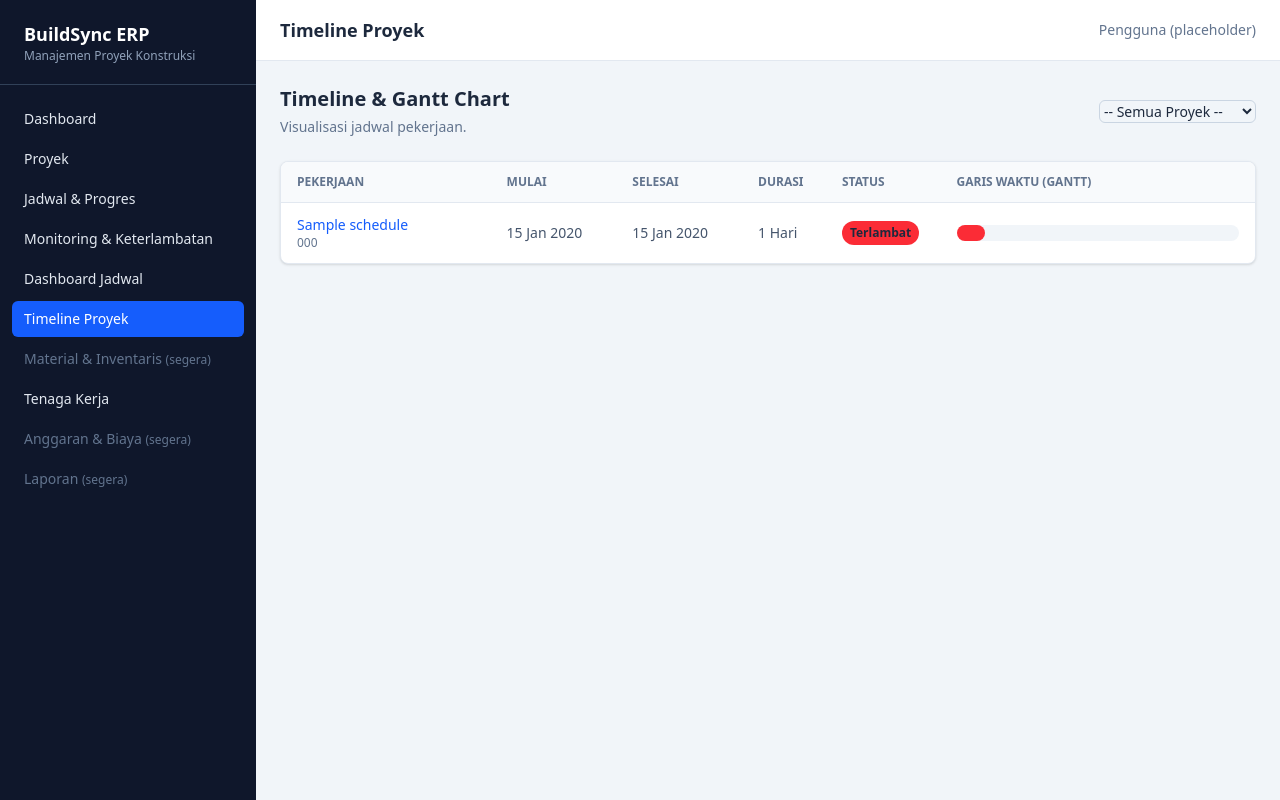
After one commit to akbrff/buildsync-erp, a Laravel app: page /schedules/timeline in a window 1280 px wide. The commit adds this page. Run offline with Laravel 12, Linux system fonts and the light colour scheme; tables that the repository leaves empty hold one stand-in row (values such as "Sample post"); style sheets or scripts are compiled from the project's sources.

Commit message:
feat(dashboard): halaman ringkasan dan timeline gantt (Milestone 6)

```diff
--- /dev/null
+++ b/app/Http/Controllers/ScheduleDashboardController.php
@@ -0,0 +1,47 @@
+<?php
+
+namespace App\Http\Controllers;
+
+use App\Models\Project;
+use App\Models\ProjectSchedule;
+use Illuminate\Http\Request;
+
+class ScheduleDashboardController extends Controller
+{
+    public function index()
+    {
+        // 1. Statistik Ringkasan
+        $totalProjects = Project::has('schedules')->count();
+        $totalSchedules = ProjectSchedule::count();
+
+        $schedules = ProjectSchedule::with('latestProgress')->get();
+
+        $completed = $schedules->filter(fn($s) => $s->status === 'Selesai')->count();
+        $ongoing = $schedules->filter(fn($s) => $s->status === 'Berlangsung')->count();
+        $notStarted = $schedules->filter(fn($s) => $s->status === 'Belum Dimulai')->count();
+        $late = $schedules->filter(fn($s) => $s->status === 'Terlambat')->count();
+
+        // 2. Progres Keseluruhan (Global)
+        // Menghitung rata-rata progres dari semua proyek yang ada
+        $projects = Project::has('schedules')->get();
+        $overallProgress = $projects->avg('overall_progress') ?? 0;
+
+        return view('schedules.dashboard', compact(
+            'totalProjects', 'totalSchedules', 'completed', 'ongoing',
+            'notStarted', 'late', 'overallProgress'
+        ));
+    }
+
+    public function timeline(Request $request)
+    {
+        $projectId = $request->integer('project_id');
+        $projects = Project::orderBy('name')->get(['id', 'project_code', 'name']);
+
+        $schedules = ProjectSchedule::with(['project', 'latestProgress'])
+            ->when($projectId, fn($q) => $q->where('project_id', $projectId))
+            ->orderBy('start_date')
+            ->get();
+
+        return view('schedules.timeline', compact('projects', 'projectId', 'schedules'));
+    }
+}
--- a/resources/views/layouts/app.blade.php
+++ b/resources/views/layouts/app.blade.php
@@ -15,6 +15,8 @@
         ['label' => 'Proyek',             'route' => 'projects.index'],
         ['label' => 'Jadwal & Progres',   'route' => 'schedules.index'],
 	['label' => 'Monitoring & Keterlambatan', 'route' => 'schedules.monitoring'],
+	['label' => 'Dashboard Jadwal',   'route' => 'schedules.dashboard'],
+        ['label' => 'Timeline Proyek',    'route' => 'schedules.timeline'],
         ['label' => 'Material & Inventaris', 'route' => 'materials.index'],
         ['label' => 'Tenaga Kerja',       'route' => 'workers.index'],
         ['label' => 'Anggaran & Biaya',   'route' => 'budgets.index'],
--- /dev/null
+++ b/resources/views/schedules/timeline.blade.php
@@ -0,0 +1,85 @@
+@extends('layouts.app')
+
+@section('title', 'Timeline Proyek')
+
+@section('content')
+    <div class="mb-6 flex flex-col gap-4 sm:flex-row sm:items-center sm:justify-between">
+        <div>
+            <h2 class="text-xl font-bold text-slate-800">Timeline & Gantt Chart</h2>
+            <p class="mt-1 text-sm text-slate-500">Visualisasi jadwal pekerjaan.</p>
+        </div>
+
+        <form method="GET" action="{{ route('schedules.timeline') }}" class="flex items-center gap-2">
+            <select name="project_id" class="rounded-md border border-slate-300 text-sm focus:border-blue-500 focus:ring-blue-500" onchange="this.form.submit()">
+                <option value="">-- Semua Proyek --</option>
+                @foreach ($projects as $project)
+                    <option value="{{ $project->id }}" @selected($projectId == $project->id)>
+                        {{ $project->project_code }} - {{ $project->name }}
+                    </option>
+                @endforeach
+            </select>
+        </form>
+    </div>
+
+    <div class="rounded-lg bg-white shadow-sm border border-slate-200 overflow-hidden">
+        <div class="overflow-x-auto">
+            <table class="w-full text-left text-sm">
+                <thead class="bg-slate-50 text-xs uppercase text-slate-500 border-b border-slate-200">
+                    <tr>
+                        <th class="px-4 py-3 min-w-[200px]">Pekerjaan</th>
+                        <th class="px-4 py-3 min-w-[120px]">Mulai</th>
+                        <th class="px-4 py-3 min-w-[120px]">Selesai</th>
+                        <th class="px-4 py-3 min-w-[80px]">Durasi</th>
+                        <th class="px-4 py-3 min-w-[100px]">Status</th>
+                        <th class="px-4 py-3 min-w-[300px]">Garis Waktu (Gantt)</th>
+                    </tr>
+                </thead>
+                <tbody class="divide-y divide-slate-100">
+                    @forelse ($schedules as $schedule)
+                        @php
+                            $start = \Carbon\Carbon::parse($schedule->start_date);
+                            $end = \Carbon\Carbon::parse($schedule->end_date);
+                            $duration = $start->diffInDays($end) ?: 1;
+
+                            // Warna bar berdasarkan status
+                            $barColor = match($schedule->status) {
+                                'Selesai' => 'bg-green-500',
+                                'Terlambat' => 'bg-red-500',
+                                'Berlangsung' => 'bg-blue-500',
+                                default => 'bg-slate-400',
+                            };
+                        @endphp
+                        <tr class="hover:bg-slate-50">
+                            <td class="px-4 py-3">
+                                <a href="{{ route('schedules.show', $schedule) }}" class="font-medium text-blue-600 hover:underline">{{ $schedule->name }}</a>
+                                <p class="text-xs text-slate-500">{{ $schedule->project->project_code }}</p>
+                            </td>
+                            <td class="px-4 py-3 text-slate-600">{{ $start->format('d M Y') }}</td>
+                            <td class="px-4 py-3 text-slate-600">{{ $end->format('d M Y') }}</td>
+                            <td class="px-4 py-3 text-slate-600">{{ $duration }} Hari</td>
+                            <td class="px-4 py-3">
+                                <span class="inline-block rounded-full px-2 py-1 text-xs font-semibold {{ $barColor }} bg-opacity-20 text-slate-800">
+                                    {{ $schedule->status }}
+                                </span>
+                            </td>
+                            <td class="px-4 py-3">
+                                <div class="w-full bg-slate-100 rounded-full h-4 relative">
+                                    <!-- Visualisasi bar -->
+                                    <div class="h-4 rounded-full {{ $barColor }} relative group" style="width: {{ $schedule->current_progress }}%; min-width: 4px;">
+                                        <span class="absolute -top-6 left-1/2 -translate-x-1/2 bg-slate-800 text-white text-[10px] px-1.5 py-0.5 rounded opacity-0 group-hover:opacity-100 transition whitespace-nowrap z-10">
+                                            {{ $schedule->current_progress }}%
+                                        </span>
+                                    </div>
+                                </div>
+                            </td>
+                        </tr>
+                    @empty
+                        <tr>
+                            <td colspan="6" class="px-4 py-10 text-center text-slate-500">Belum ada data jadwal.</td>
+                        </tr>
+                    @endforelse
+                </tbody>
+            </table>
+        </div>
+    </div>
+@endsection
--- a/routes/web.php
+++ b/routes/web.php
@@ -10,6 +10,12 @@ Route::resource('workers', \App\Http\Controllers\WorkerController::class);
 Route::get('schedules/monitoring', [\App\Http\Controllers\ScheduleMonitoringController::class, 'index'])
     ->name('schedules.monitoring');
 
+Route::get('schedules/dashboard', [\App\Http\Controllers\ScheduleDashboardController::class, 'index'])
+    ->name('schedules.dashboard');
+
+Route::get('schedules/timeline', [\App\Http\Controllers\ScheduleDashboardController::class, 'timeline'])
+    ->name('schedules.timeline');
+
 // Route khusus jadwal (overview, timeline) harus didaftarkan SEBELUM resource ini.
 Route::resource('schedules', \App\Http\Controllers\ProjectScheduleController::class);
 
```
Also changed, not shown: resources/views/schedules/dashboard.blade.php (added, +48 -0 lines), tests/Feature/ScheduleDashboardTest.php (added, +73 -0 lines).
